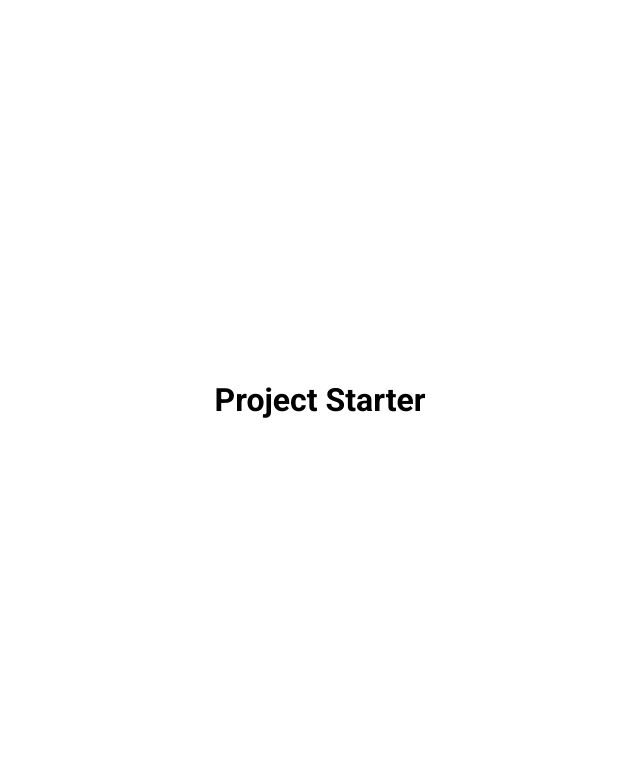
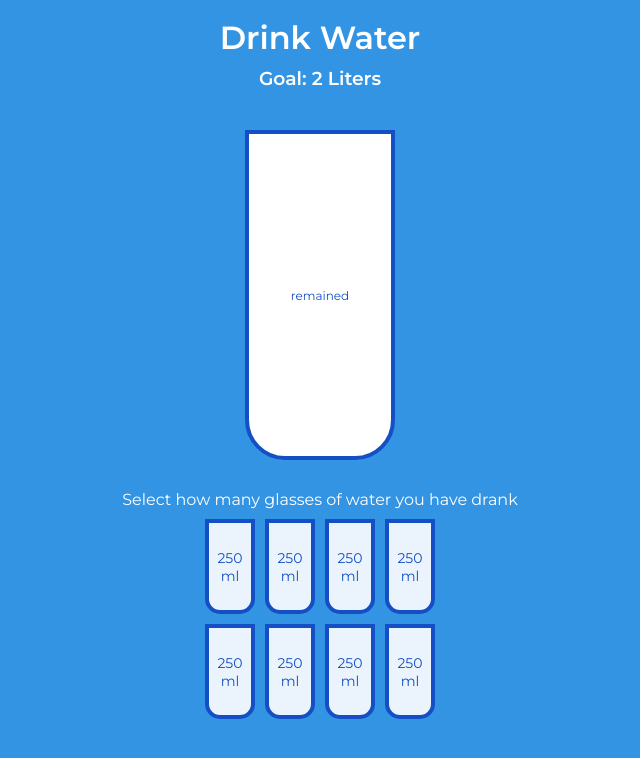
Before and after one commit to yangcodes/drinkwater, a plain HTML site: page index.html in a window 1280 px wide. Shown: the whole page, without its empty margins (320-960 px from the left). Drawn offline with Linux system fonts and the light colour scheme.

Commit message:
create and styled the cups

```diff
--- a/index.html
+++ b/index.html
@@ -12,10 +12,30 @@
       referrerpolicy="no-referrer"
     />
     <link rel="stylesheet" href="style.css" />
-    <title>Expanding Cards</title>
+    <title>Drink Water</title>
   </head>
   <body>
-    <h1>Project Starter</h1>
+    <h1>Drink Water</h1>
+    <h3>Goal: 2 Liters</h3>
+    <div class="cup">
+      <div class="remained" id="remained">
+        <span id="liters"></span>
+        <small>remained</small>
+      </div>
+      <div class="percentage" id="percentage"></div>
+    </div>
+
+    <p class="text">Select how many glasses of water you have drank</p>
+    <div class="cups">
+      <div class="cup cup-small">250 ml</div>
+      <div class="cup cup-small">250 ml</div>
+      <div class="cup cup-small">250 ml</div>
+      <div class="cup cup-small">250 ml</div>
+      <div class="cup cup-small">250 ml</div>
+      <div class="cup cup-small">250 ml</div>
+      <div class="cup cup-small">250 ml</div>
+      <div class="cup cup-small">250 ml</div>
+    </div>
 
     <script src="script.js"></script>
   </body>
--- a/style.css
+++ b/style.css
@@ -1,15 +1,97 @@
-@import url("https://fonts.googleapis.com/css2?family=Roboto:wght@400;700&display=swap");
+@import url("https://fonts.googleapis.com/css2?family=Montserrat:400,600&display=swap");
 
+:root {
+  --border-color: #144fc6;
+  --fill-color: #6ab3f8;
+}
 * {
   box-sizing: border-box;
 }
 body {
-  font-family: "Roboto", sans-serif;
+  background-color: #3494e4;
+  color: #fff;
+
+  font-family: "Montserrat", sans-serif;
+  display: flex;
+  flex-direction: column;
+  align-items: center;
+
+  overflow: hidden;
+  margin-bottom: 40px;
+}
+h1 {
+  margin: 10px 0 0;
+}
+h3 {
+  font-weight: 400px;
+  margin: 10px 0;
+}
+
+.cup {
+  background-color: #fff;
+  border: 4px solid var(--border-color);
+  color: var(--border-color);
+  border-radius: 0 0 40px 40px;
+  height: 330px;
+  width: 150px;
+  margin: 30px 0;
+  display: flex;
+  flex-direction: column;
+  overflow: hidden;
+}
+
+.cup.cup-small {
+  width: 50px;
+  height: 95px;
+  border-radius: 0 0 15px 15px;
+  background-color: rgba(255, 255, 255, 0.9);
+  cursor: pointer;
+  font-size: 14px;
+  align-items: center;
+  justify-content: center;
+  text-align: center;
+  margin: 5px;
+  transition: 0.3s ease;
+}
+.cup.cup-small.full {
+  background-color: var(--fill-color);
+  color: #fff;
+}
+.cups {
+  display: flex;
+  flex-wrap: wrap;
+  align-items: center;
+  justify-content: center;
+  width: 280px;
+}
+.remained {
   display: flex;
   flex-direction: column;
   align-items: center;
   justify-content: center;
-  height: 100vh;
-  overflow: hidden;
-  margin: 0;
+  text-align: center;
+  flex: 1;
+  transition: 0.3s ease;
 }
+.remained span {
+  font-size: 20px;
+  font-weight: bold;
+}
+.remained small {
+  font-size: 12px;
+}
+.percentage {
+  background-color: var(--fill-color);
+  display: flex;
+  align-items: center;
+  justify-content: center;
+  font-style: bold;
+  font-size: 30px;
+  height: 0;
+  transition: 0.3s ease;
+}
+
+.text {
+  text-align: center;
+  margin: 0 0 5px;
+}
```
